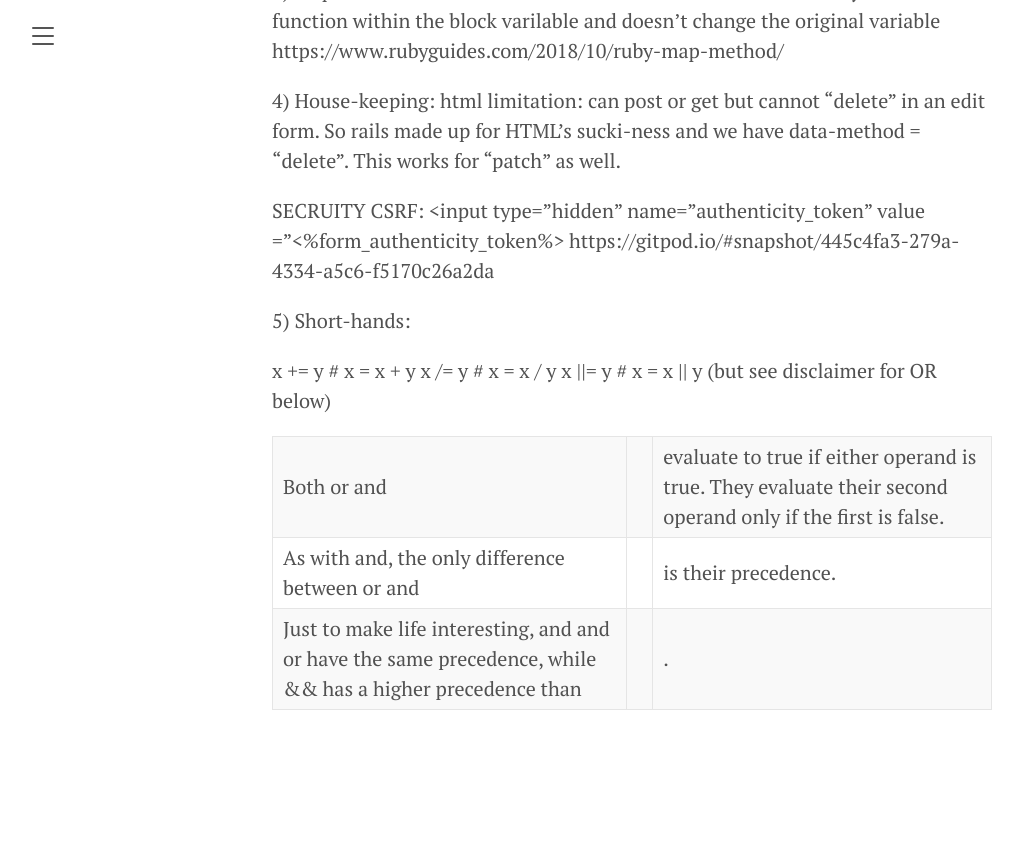
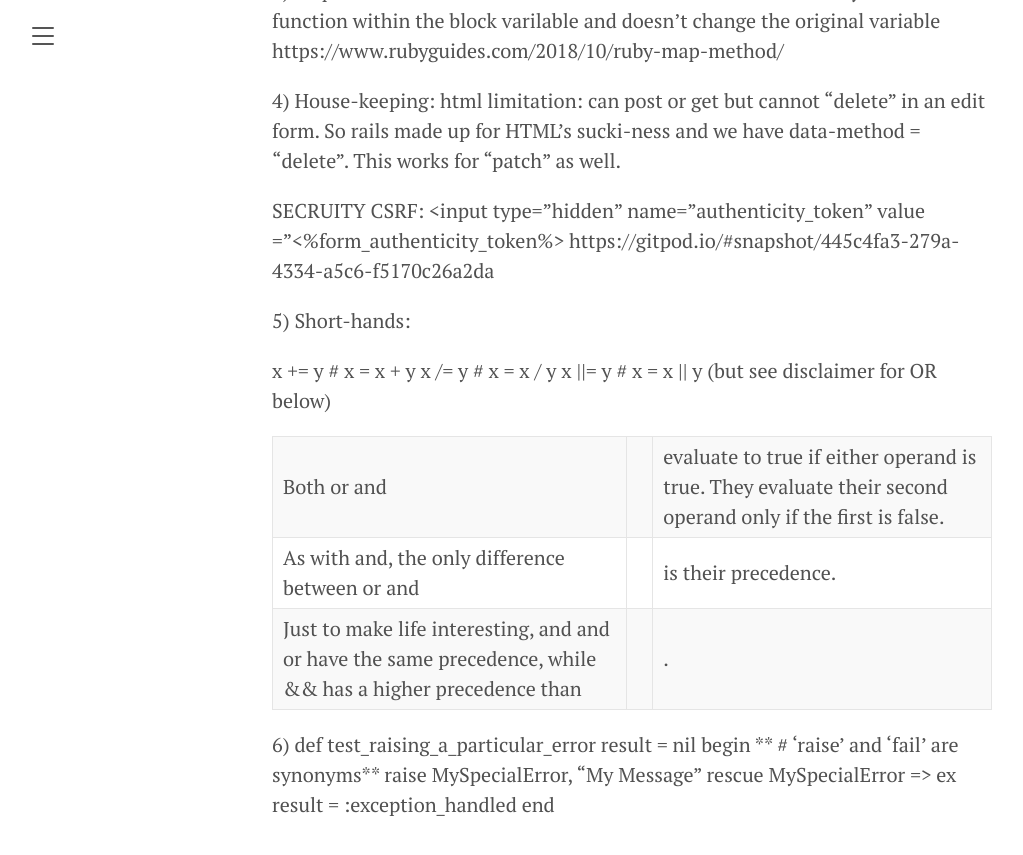
Before and after one commit to hnguyen999/learning_journal, a Jekyll site: the page built from _posts/2021-04-08-three-things-i-learned-from-the-ruby-koans.md, in a window 1280 px wide and 900 px high, scrolled down 1146 px. Shown: the top 855 px of the window, without its empty margins (8-1031 px from the left). Built offline with Jekyll 4.4.1, drawn with Linux system fonts in a browser that asks for light colours; before the commit the page ends 1936 px from its top, so only the background shows below that.

Commit message:
Update 2021-04-08-three-things-i-learned-from-the-ruby-koans.md

```diff
--- a/_posts/2021-04-08-three-things-i-learned-from-the-ruby-koans.md
+++ b/_posts/2021-04-08-three-things-i-learned-from-the-ruby-koans.md
@@ -62,3 +62,12 @@ x ||= y  # x = x || y (but see disclaimer for OR below)
 Both or and || evaluate to true if either operand is true. They evaluate their second operand only if the first is false.
 As with and, the only difference between or and || is their precedence.
 Just to make life interesting, and and or have the same precedence, while && has a higher precedence than ||.
+
+6)   def test_raising_a_particular_error
+    result = nil
+    begin
+ **     # 'raise' and 'fail' are synonyms**
+      raise MySpecialError, "My Message"
+    rescue MySpecialError => ex
+      result = :exception_handled
+    end
```
